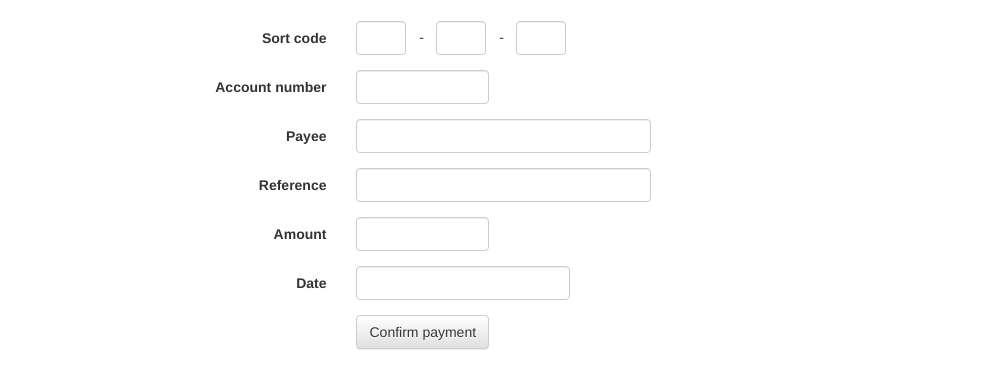
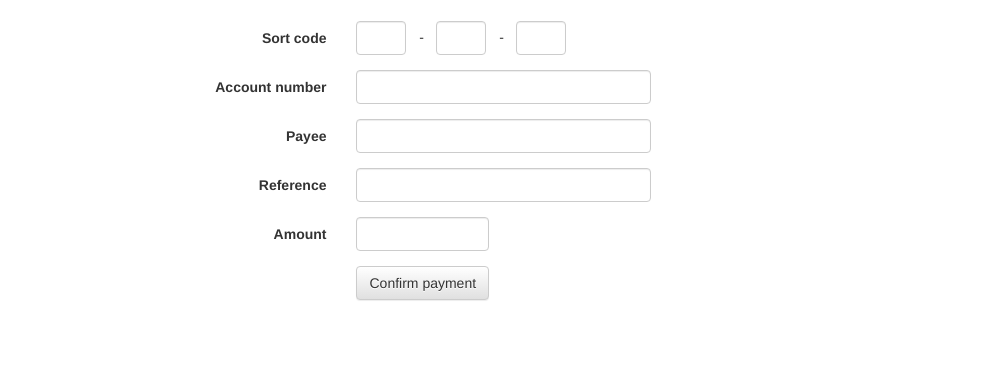
Before and after one commit to matharden/bank-transfer-forms, a plain HTML site: page forms/other.html in a window 1280 px wide. Shown: the part 141-530 px from the top of the page, without its empty margins (136-1144 px from the left). Drawn offline with Linux system fonts and the light colour scheme.

Commit message:
Remove date and widen account number field

```diff
--- a/forms/other.html
+++ b/forms/other.html
@@ -36,7 +36,7 @@
 
         <div class="form-group">
           <label for="account" class="col-sm-4 control-label">Account number</label>
-          <div class="col-sm-2">
+          <div class="col-sm-4">
             <input type="text" name="account" id="account" class="form-control" maxlength="8" pattern="[0-9]{8}" title="Must be 8 numbers">
           </div>
         </div>
@@ -63,13 +63,6 @@
         </div>
 
         <div class="form-group">
-          <label for="date" class="col-sm-4 control-label">Date</label>
-          <div class="col-sm-3">
-            <input type="text" name="date" id="date" class="form-control">
-          </div>
-        </div>
-
-        <div class="form-group">
           <div class="col-sm-offset-4 col-sm-10">
             <button type="submit" class="btn btn-default">Confirm payment</button>
           </div>
```
